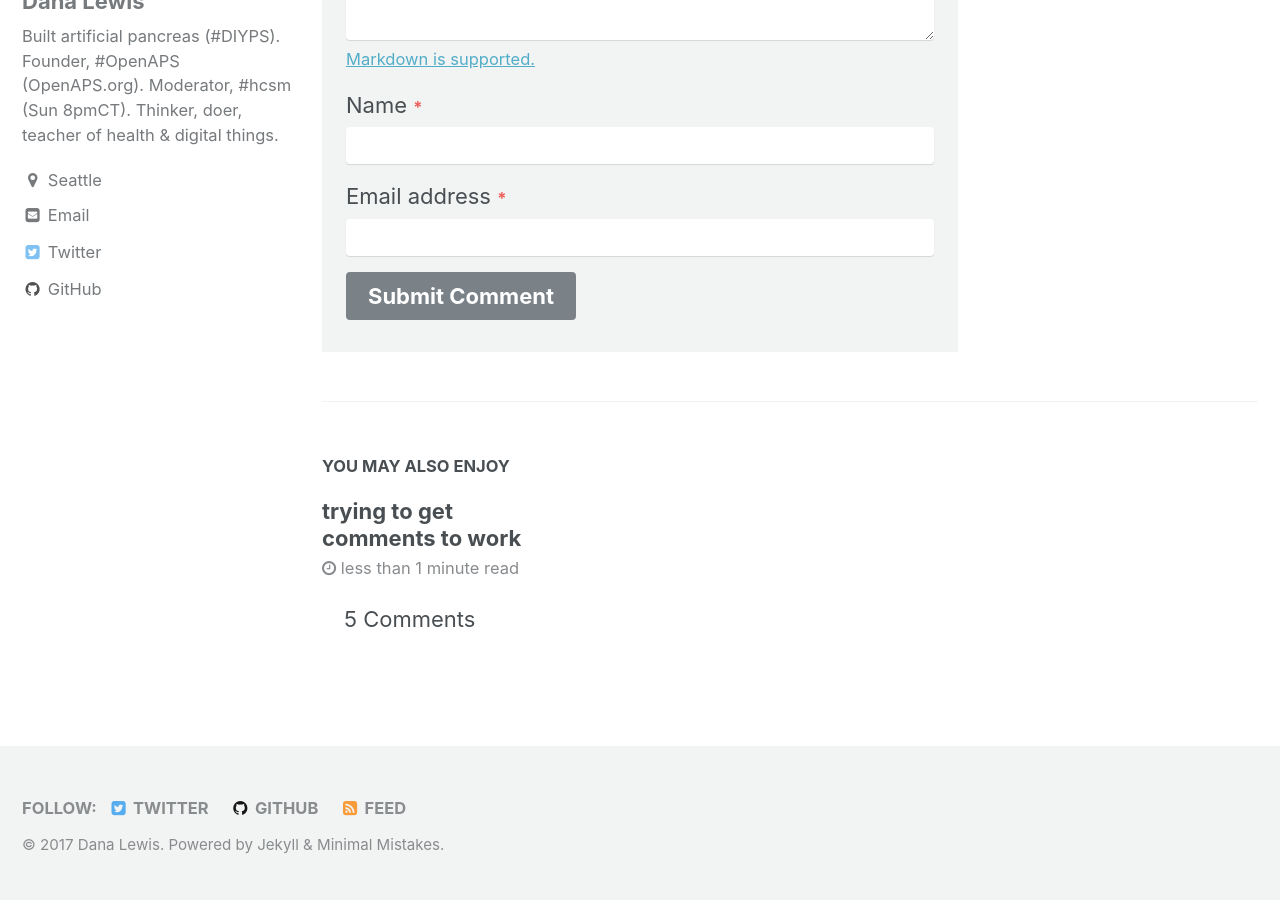
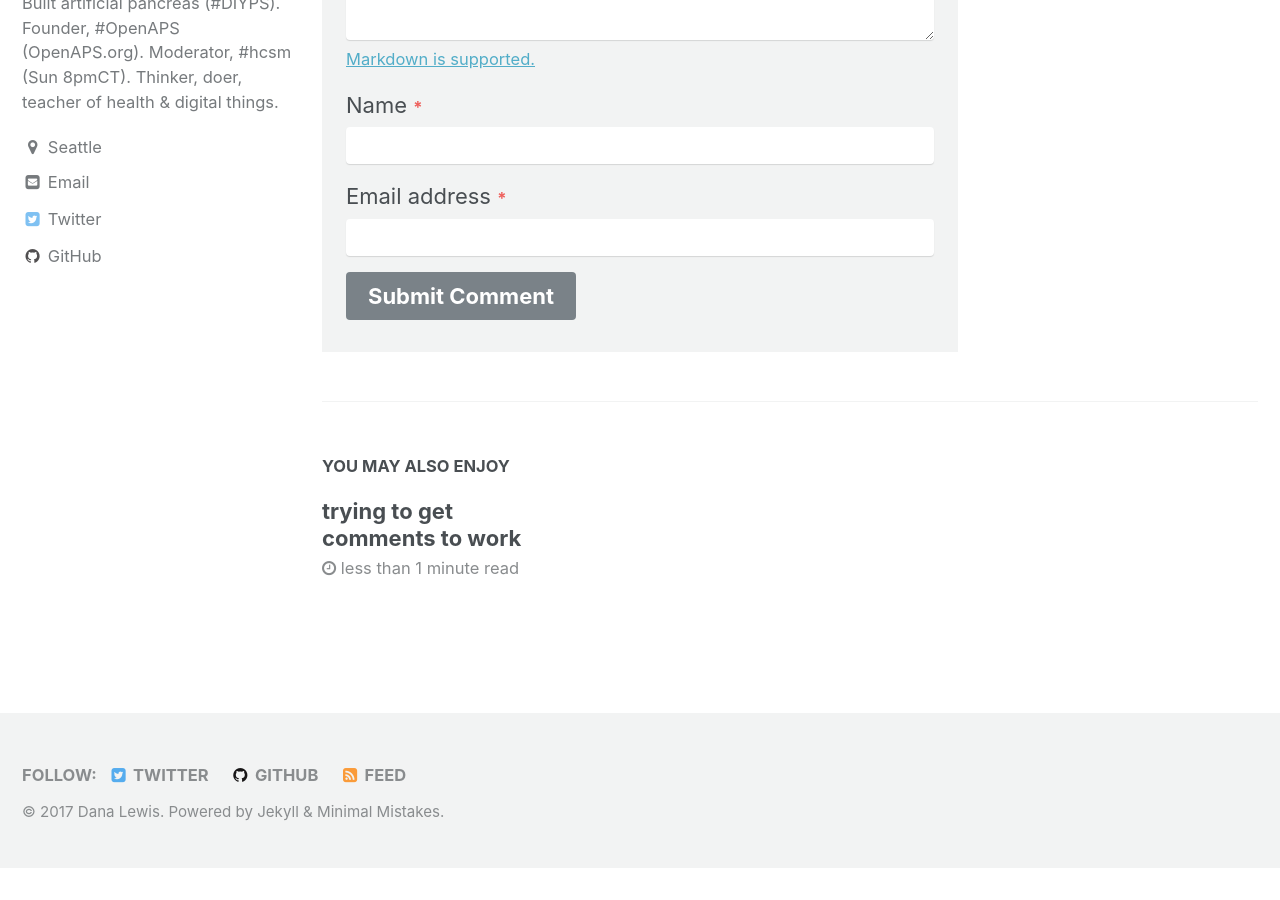
Before and after one commit to danamlewis/research, a Jekyll site: the page built from _posts/2017-09-26-first-post.md, in a window 1280 px wide and 900 px high, scrolled down 1086 px. Built offline with Jekyll 4.4.1, drawn with Linux system fonts in a browser that asks for light colours; after the commit the page ends 1953 px from its top, so only the background shows below that.

Commit message:
Update archive-single.html

```diff
--- a/_includes/archive-single.html
+++ b/_includes/archive-single.html
@@ -34,8 +34,5 @@
       <p class="page__meta"><i class="fa fa-clock-o" aria-hidden="true"></i> {% include read-time.html %}</p>
     {% endif %}
     {% if post.excerpt %}<p class="archive__item-excerpt" itemprop="description">{{ post.excerpt | markdownify | strip_html | truncate: 160 }}</p>{% endif %}
-     {% if page.comments == true and site.data.comments[page.slug].size > 0 %}
-              <span class="byline-item"><a href="#comments"><svg class="icon icon--stopwatch" width="16px" height="16px"><use xlink:href="{{ 'icons.svg#icon-comments' | prepend: 'assets/icons/' | relative_url }}"></use></svg>{{ site.data.comments[page.slug] | size }}&nbsp;Comment{% if site.data.comments[page.slug].size > 1 %}s{% endif %}</a></span>
-            {% endif %}
   </article>
 </div>
```
